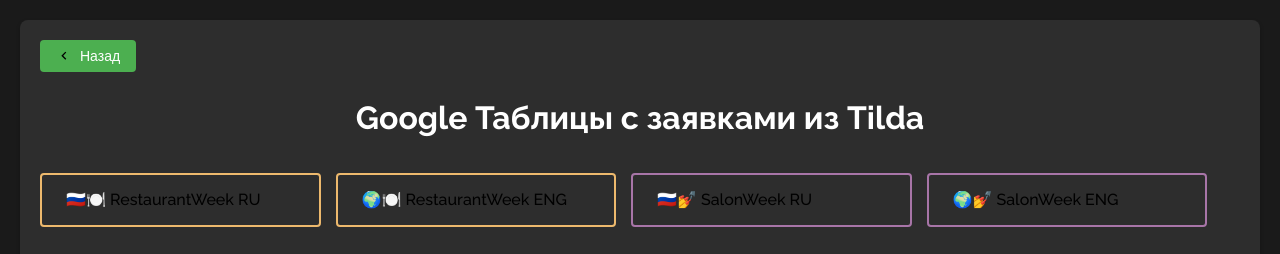
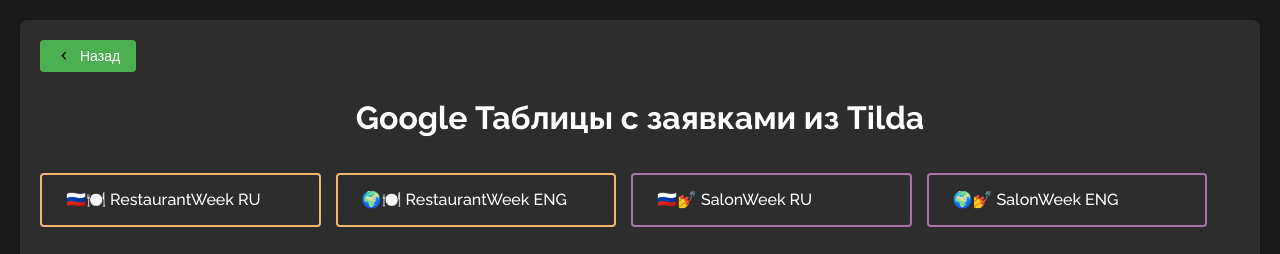
Before and after one commit to antonzaratustra/promocodes-generator, a plain HTML site: page admin.html in a window 1280 px wide. Shown: the top 254 px of the page. Drawn offline with Linux system fonts and the light colour scheme; no server answers; sample sign-in values are in the browser's storage.

Commit message:
button color fix

```diff
--- a/admin.css
+++ b/admin.css
@@ -12,6 +12,15 @@
     padding: 15px;
     border-radius: 8px;
     box-shadow: 0 2px 4px rgba(0,0,0,0.2);
+}
+
+.restaurant-btn{
+    color: #ffffff;
+}
+
+
+.salon-btn{
+    color: #ffffff;
 }
 
 .filter-group {
```
